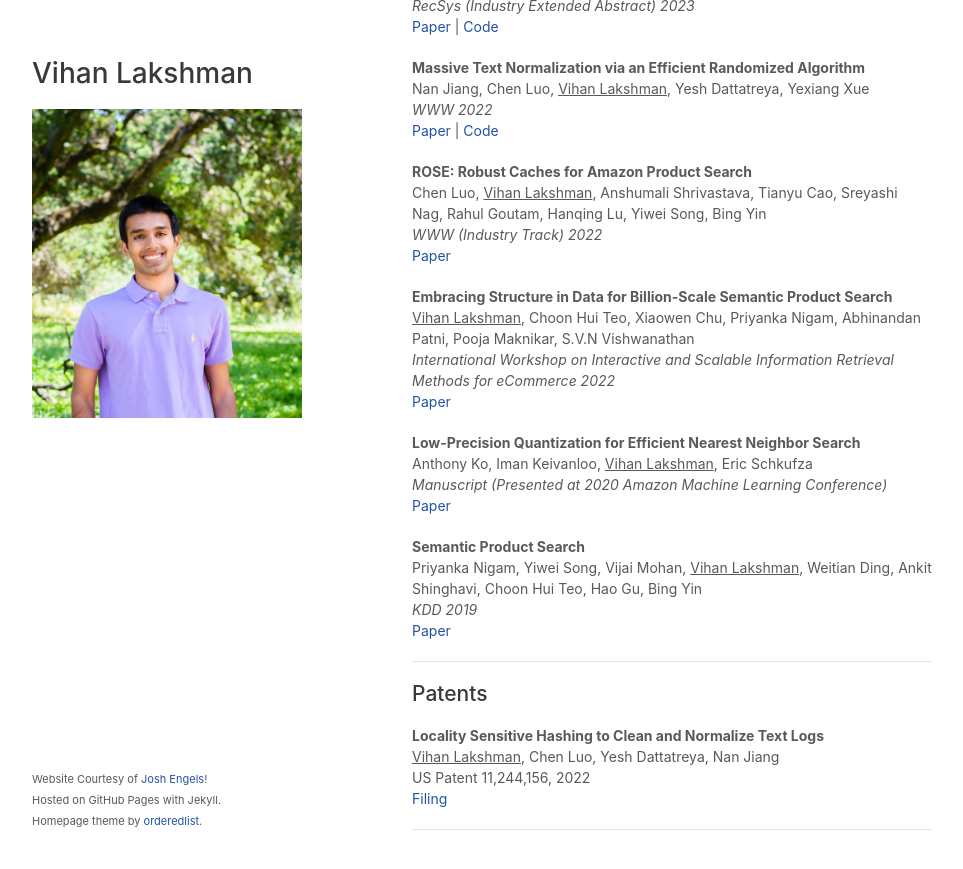
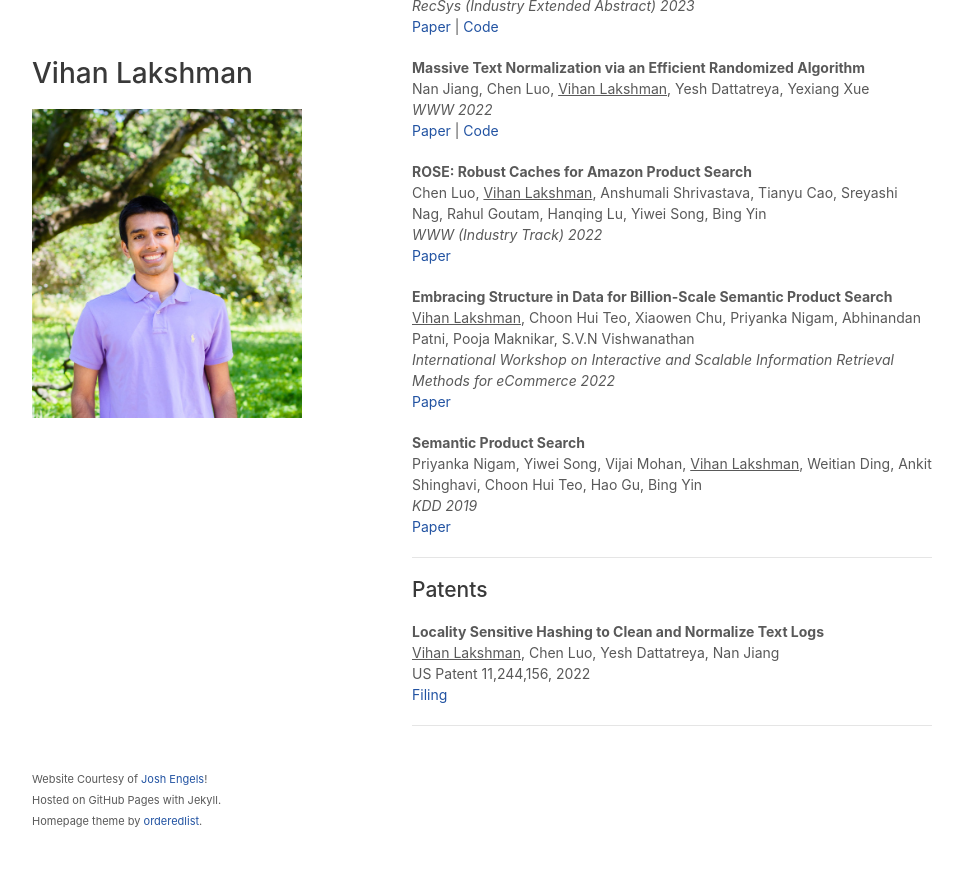
Before and after one commit to vihan-lakshman/vihan-lakshman.github.io, a Jekyll site: the page built from index.html, in a window 1280 px wide and 900 px high, scrolled down 942 px. Shown: the top 869 px of the window, without its empty margins (158-1121 px from the left). Built offline with Jekyll 4.4.1, drawn with Linux system fonts in a browser that asks for light colours; a style sheet for code colours, icons or effects is not loaded.

Commit message:
Small edit

```diff
--- a/index.html
+++ b/index.html
@@ -117,19 +117,12 @@
           eCommerce 2022</i> <br>
         <a href="https://arxiv.org/pdf/2110.06125.pdf">Paper</a>
       </p>
-      <p>
-        <b>Low-Precision Quantization for Efficient Nearest Neighbor Search</b><br>
-        Anthony Ko, Iman Keivanloo, <u>Vihan Lakshman</u>, Eric Schkufza<br>
-        <i>Manuscript (Presented at 2020 Amazon Machine Learning Conference)</i><br>
-        <a href="https://arxiv.org/pdf/2110.08919.pdf">Paper</a>
-      </p>
-      <p>
-        <b>Semantic Product Search</b> <br>
-        Priyanka Nigam, Yiwei Song, Vijai Mohan, <u>Vihan Lakshman</u>, Weitian Ding, Ankit Shinghavi, Choon Hui Teo,
-        Hao Gu, Bing Yin<br>
-        <i>KDD 2019</i><br>
+      <b>Semantic Product Search</b> <br>
+      Priyanka Nigam, Yiwei Song, Vijai Mohan, <u>Vihan Lakshman</u>, Weitian Ding, Ankit Shinghavi, Choon Hui Teo,
+      Hao Gu, Bing Yin<br>
+      <i>KDD 2019</i><br>
 
-        <a href="https://dl.acm.org/doi/pdf/10.1145/3292500.3330759">Paper</a>
+      <a href="https://dl.acm.org/doi/pdf/10.1145/3292500.3330759">Paper</a>
       </p>
       <hr>
 
```
